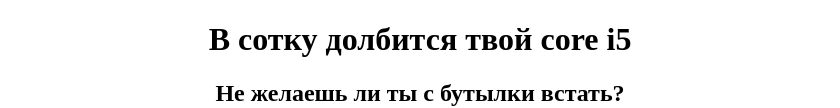
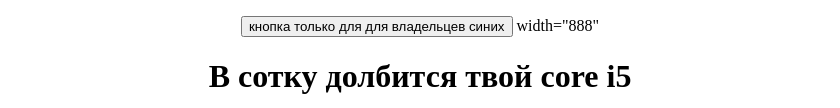
Before and after one commit to ByGORDEY/-, a plain HTML site: page index.html in a window 1280 px wide. Shown: the part 822-930 px from the top of the page, without its empty margins (220-1060 px from the left). Drawn offline with Linux system fonts and the light colour scheme.

Commit message:
Update index.html

```diff
--- a/index.html
+++ b/index.html
@@ -6,6 +6,7 @@
     </head>
 <body>
 <p> <img src="https://avatars.mds.yandex.net/i?id=a06b8bbce01aa0914d8aed9b6a3b5dc5_l-4470294-images-thumbs&n=13" width="777" height="777"> </p>
+    <button>кнопка только для для владельцев синих</button> width="888"
 
 <h1>В сотку долбится твой core i5</h1>
 <h2>Не желаешь ли ты с бутылки встать?</h2>
```
